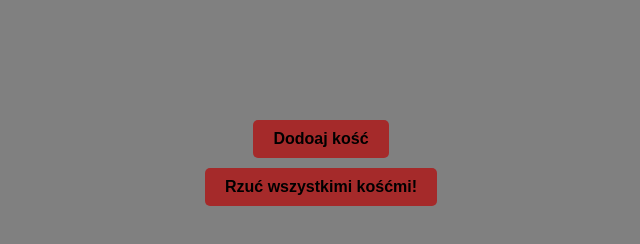
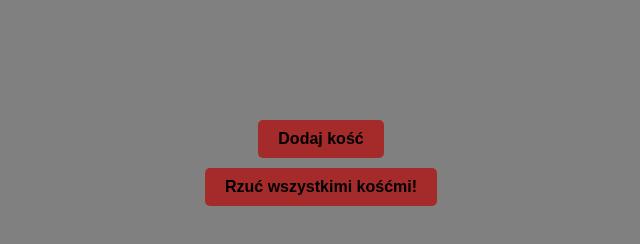
Before and after one commit to Mich1321/Multi-dice, a plain HTML site: page index.html in a window 1280 px wide. Shown: the full height of the page, 319-959 px from the left. Drawn offline with Linux system fonts and the light colour scheme.

Commit message:
Third commit

```diff
--- a/index.html
+++ b/index.html
@@ -8,7 +8,7 @@
 		<title>Multi dice</title>
 	</head>
 	<body>
-		<button class="addDice">Dodoaj kość</button>
+		<button class="addDice">Dodaj kość</button>
 		<button class="rollAllDice">Rzuć wszystkimi kośćmi!</button>
 		<div class="container">
 			<div class="dice"></div>
```
